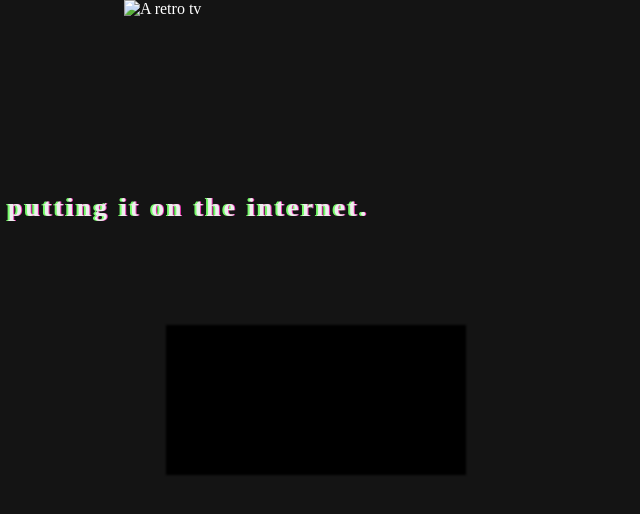
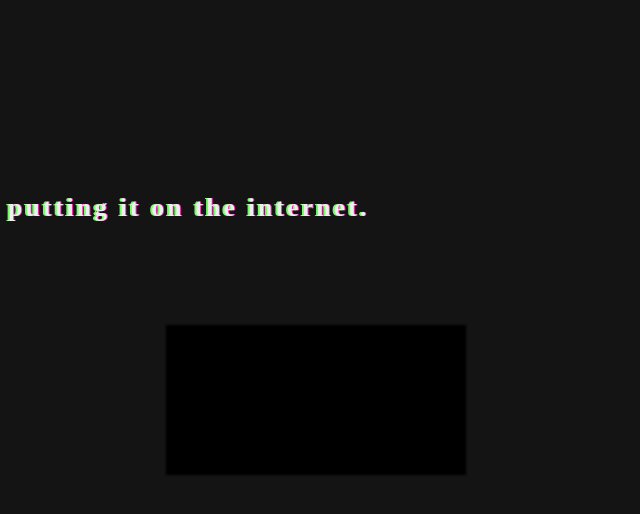
Before and after one commit to AdrianDieDose/3d_portfolio, a website built with Vite: page index.html in a window 1280 px wide. Shown: the top 514 px of the page, 324-964 px from the left. Built offline with nearby package versions, Linux system fonts and the light colour scheme; files whose address does not match are found by name.

Commit message:
Server cant load the page/error v3

```diff
--- a/index.html
+++ b/index.html
@@ -15,7 +15,6 @@
           I like making stuff and putting it on the internet.I
         </h1>
       </header>
-      <img class="tv-overlay" src="" alt="A retro tv" />
 
       <div class="paragraphs">
         <section class="sec1" id="sec">
```
